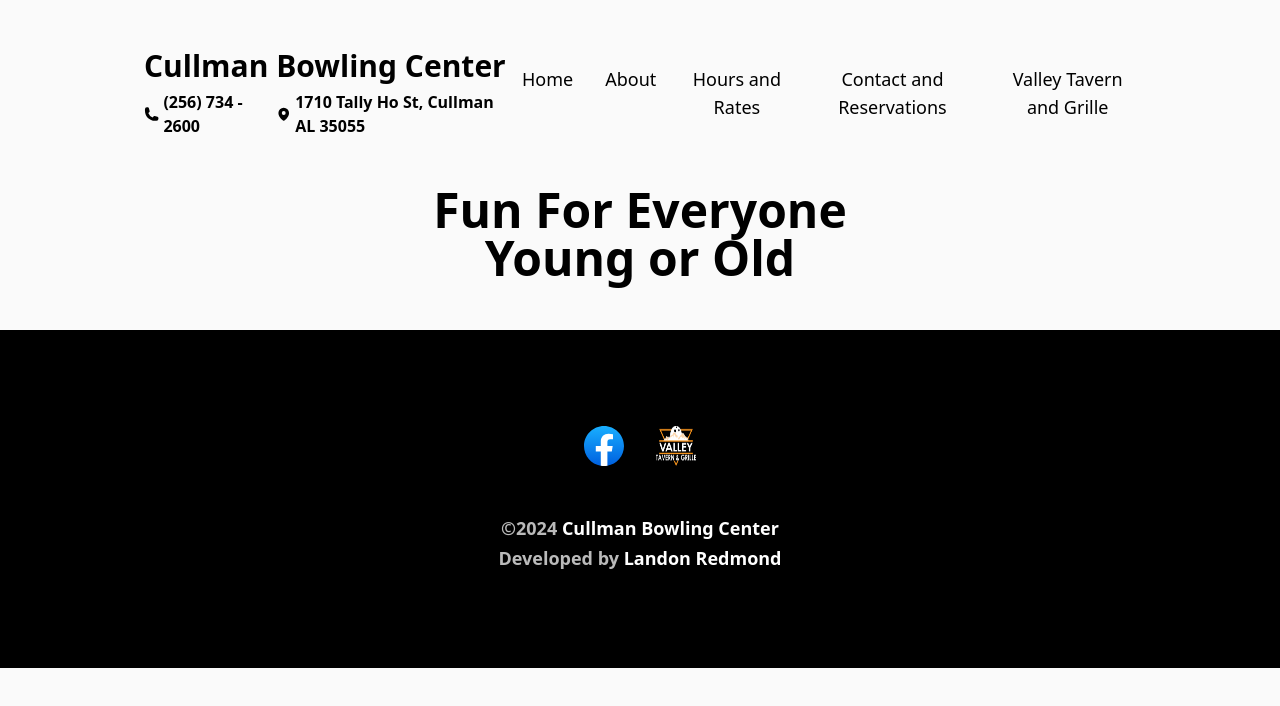
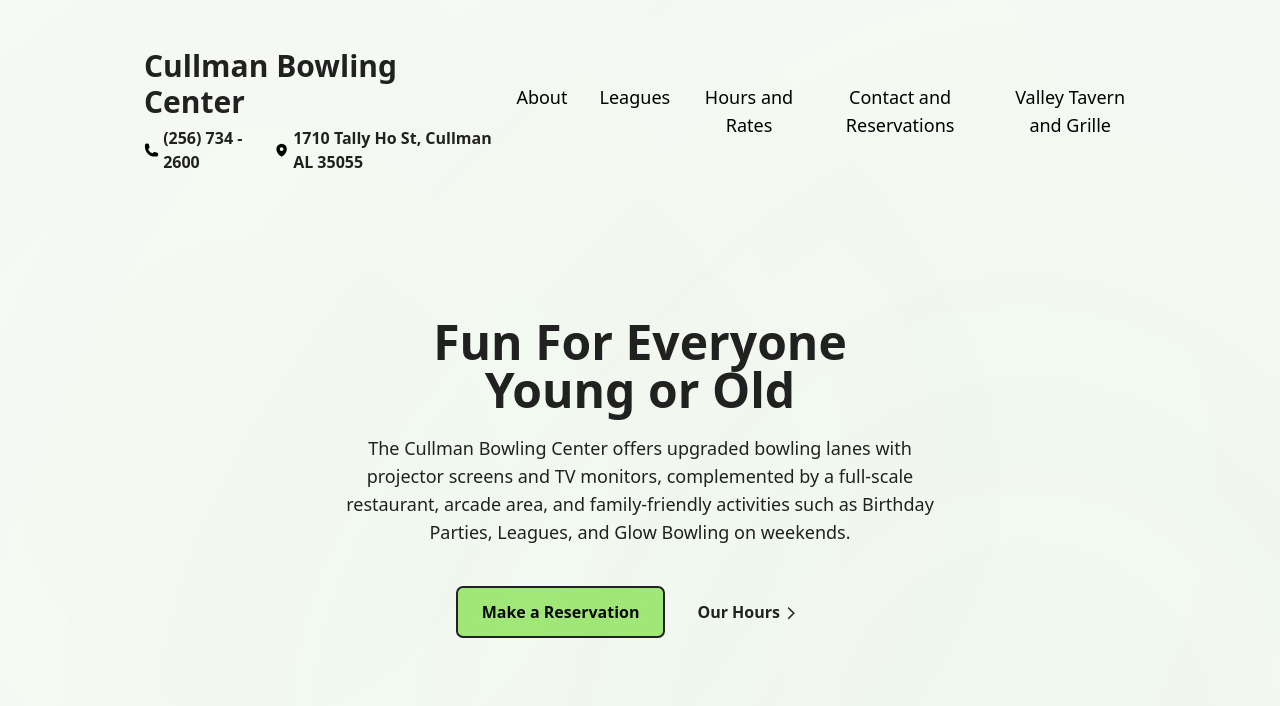
Before and after one commit to Lanred-Dev/cullman-bowling-alley, a SvelteKit app: page / in a window 1280 px wide. Shown: the top 706 px of the page. Built offline with nearby package versions, Linux system fonts and the light colour scheme.

Commit message:
Design improvements and content addition.

```diff
--- a/src/app.css
+++ b/src/app.css
@@ -76,7 +76,7 @@
 @layer components {
     button.primary,
     a.primary {
-        @apply rounded-primary border-primary bg-button-primary bg-opacity-25 px-6 py-3 font-semibold backdrop-blur-md transition-[border-radius] duration-300 hover:rounded-hover;
+        @apply rounded-primary border-primary bg-button-primary bg-opacity-50 px-6 py-3 font-semibold text-primary-950 backdrop-blur-md;
     }
 
     a.secondary {
--- a/src/lib/components/footer.svelte
+++ b/src/lib/components/footer.svelte
@@ -13,15 +13,15 @@
     ];
 </script>
 
-<footer class="flex flex-col w-screen items-center justify-between px-36 py-24 text-lg font-semibold bg-dark text-light mt-12 gap-12">
-    <nav class="flex list-none gap-8 text-base font-medium">
+<footer class="flex flex-col w-screen items-center justify-between px-36 py-24 mt-12 gap-8">
+    <nav class="flex list-none gap-3 text-base font-medium">
         {#each SOCIALS as social}
-            <a href={social.url}><img src={social.icon} alt={social.name} class="aspect-square w-10" /></a>
+            <a href={social.url} class="p-3 bg-secondary-700 rounded-full"><img src={social.icon} alt={social.name} class="aspect-square w-6" /></a>
         {/each}
     </nav>
 
-    <div>
-        <p><span class="text-light-950">©2024</span> Cullman Bowling Center</p>
-        <p class="mt-0.5"><span class="text-light-950">Developed by</span> <a href="https://github.com/Lanred-Dev">Landon Redmond</a></p>
+    <div class="flex gap-4 font-semibold">
+        <p>©2024 Cullman Bowling Center</p>
+        <p>Design by <a href="https://github.com/Lanred-Dev">Landon Redmond</a></p>
     </div>
 </footer>
--- a/src/lib/components/header.svelte
+++ b/src/lib/components/header.svelte
@@ -1,29 +1,29 @@
 <script lang="ts">
     const LINKS = [
         {
-            name: "Home",
-            url: "",
+            name: "About",
+            url: "/",
         },
         {
-            name: "About",
-            url: "",
+            name: "Leagues",
+            url: "/leagues",
         },
         {
             name: "Hours and Rates",
-            url: "",
+            url: "/hours-and-rates",
         },
         {
             name: "Contact and Reservations",
-            url: "",
+            url: "/contact",
         },
         {
             name: "Valley Tavern and Grille",
-            url: "",
+            url: "https://valleytavernandgri.wixsite.com/cullman",
         },
     ];
 </script>
 
-<header class="flex w-full select-none items-center justify-between gap-4 bg-transparent py-12 px-36">
+<header class="flex w-full select-none items-center justify-between gap-4 py-12 px-36">
     <div class="text-left">
         <p class="text-3xl font-bold">Cullman Bowling Center</p>
 
--- /dev/null
+++ b/src/lib/pages/landing/components/section.svelte
@@ -0,0 +1,27 @@
+<script lang="ts">
+    export let id: string;
+    export let title: string;
+    export let description: string;
+    export let actions: { text: string; url: string; type: "primary" | "secondary" }[] = [];
+</script>
+
+<span {id} class="relative" />
+
+<div class="flex h-[80vh] w-screen flex-col items-start justify-center px-[16%] text-left">
+    <h1 class="text-5xl font-bold">{@html title}</h1>
+    <p class="mt-5 max-w-[50%] text-lg">{description}</p>
+
+    <div class="mt-10 flex gap-2">
+        {#each actions as action}
+            <a class="{action.type} flex items-center gap-0.5" href={action.url}>
+                {action.text}
+
+                {#if action.type === "secondary"}
+                    <svg xmlns="http://www.w3.org/2000/svg" fill="#212121" viewBox="0 0 24 24" stroke-width="1" stroke="#212121" class="aspect-square h-[1.15rem] pt-0.5">
+                        <path fill-rule="evenodd" d="M16.28 11.47a.75.75 0 0 1 0 1.06l-7.5 7.5a.75.75 0 0 1-1.06-1.06L14.69 12 7.72 5.03a.75.75 0 0 1 1.06-1.06l7.5 7.5Z" clip-rule="evenodd" />
+                    </svg>
+                {/if}
+            </a>
+        {/each}
+    </div>
+</div>
--- /dev/null
+++ b/src/lib/pages/landing/hero.svelte
@@ -0,0 +1,72 @@
+<div class="relative h-[80vh] w-screen">
+    <div class="absolute left-1/2 top-[15%] flex w-screen -translate-x-1/2 flex-col items-center justify-center px-[16%]">
+        <h1 class="text-5xl font-bold">Fun For Everyone<br />Young or Old</h1>
+        <p class="mt-5 max-w-[70%] text-lg">The Cullman Bowling Center offers upgraded bowling lanes with projector screens and TV monitors, complemented by a full-scale restaurant, arcade area, and family-friendly activities such as Birthday Parties, Leagues, and Glow Bowling on weekends.</p>
+
+        <div class="mt-10 flex gap-2">
+            <a class="primary" href="/contact">Make a Reservation</a>
+
+            <a class="secondary flex gap-0.5 items-center" href="/hours-and-rates">
+                Our Hours
+
+                <svg xmlns="http://www.w3.org/2000/svg" fill="#212121" viewBox="0 0 24 24" stroke-width="1" stroke="#212121" class="aspect-square h-[1.15rem] pt-0.5">
+                    <path fill-rule="evenodd" d="M16.28 11.47a.75.75 0 0 1 0 1.06l-7.5 7.5a.75.75 0 0 1-1.06-1.06L14.69 12 7.72 5.03a.75.75 0 0 1 1.06-1.06l7.5 7.5Z" clip-rule="evenodd" />
+                </svg>
+            </a>
+        </div>
+    </div>
+
+    <div class="background">
+        <div></div>
+        <div></div>
+        <div></div>
+    </div>
+</div>
+
+<style lang="postcss">
+    .background {
+        position: absolute;
+        width: 100%;
+        height: 100%;
+        top: 0;
+        left: 0;
+        display: flex;
+        flex-grow: 1;
+        z-index: -1;
+    }
+
+    .background div {
+        position: absolute;
+        border-radius: 100%;
+        height: 0;
+        filter: blur(240vw);
+        opacity: 0.4;
+    }
+
+    .background div:nth-child(1) {
+        background: linear-gradient(132deg, #4fd400 0%, #4fd500 100%);
+        width: 33%;
+        padding-top: 33%;
+        left: 20%;
+        top: 40%;
+        transform: translateX(-50%) translateY(-50%);
+    }
+
+    .background div:nth-child(2) {
+        background: linear-gradient(132deg, #4fd400 0%, #4fd400 100%);
+        width: 2%;
+        padding-top: 2%;
+        left: 52%;
+        top: 50%;
+        transform: translateX(-50%) translateY(-50%);
+    }
+
+    .background div:nth-child(3) {
+        background: linear-gradient(132deg, #4fd400 0%, #4fd400 100%);
+        width: 47%;
+        padding-top: 47%;
+        left: 80%;
+        top: 80%;
+        transform: translateX(-50%) translateY(-50%);
+    }
+</style>
--- /dev/null
+++ b/src/lib/pages/landing/parties.svelte
@@ -0,0 +1,21 @@
+<script lang="ts">
+    import Section from "./components/section.svelte";
+</script>
+
+<Section
+    id="parties"
+    title="Ready to Celebrate?<br>Book Your Party Now!"
+    description="Is a birthday coming up? Let's make it unforgettable! Book your party with us and experience the ultimate celebration. Our venue offers everything you need for a fantastic time, from exciting activities to delicious food. Get in touch today to start planning!"
+    actions={[
+        {
+            text: "Book now!",
+            type: "primary",
+            url: "/",
+        },
+        {
+            text: "Learn more",
+            type: "secondary",
+            url: "/",
+        },
+    ]}
+/>
--- a/src/routes/(public)/+page.svelte
+++ b/src/routes/(public)/+page.svelte
@@ -1,2 +1,8 @@
-<h1 class="text-5xl font-bold">Fun For Everyone<br>Young or Old</h1>
-<p></p>
+<script lang="ts">
+    import Hero from "$lib/pages/landing/hero.svelte";
+    import Parties from "$lib/pages/landing/parties.svelte";
+</script>
+
+<Hero />
+
+<Parties />
--- a/tailwind.config.js
+++ b/tailwind.config.js
@@ -9,18 +9,18 @@
         extend: {
             colors: {
                 primary: {
-                    DEFAULT: "#000000",
-                    50: "#2E2E2E",
-                    100: "#2B2B2B",
-                    200: "#262626",
-                    300: "#212121",
-                    400: "#1C1C1C",
-                    500: "#171717",
-                    600: "#121212",
-                    700: "#0D0D0D",
-                    800: "#080808",
-                    900: "#030303",
-                    950: "#000000",
+                    DEFAULT: "#212121",
+                    50: "#343434",
+                    100: "#333333",
+                    200: "#303030",
+                    300: "#2E2E2E",
+                    400: "#2B2B2B",
+                    500: "#292929",
+                    600: "#262626",
+                    700: "#242424",
+                    800: "#212121",
+                    900: "#121212",
+                    950: "#0A0A0A",
                 },
                 light: {
                     DEFAULT: "#FFFFFF",
@@ -42,6 +42,7 @@
             },
 
             backgroundColor: {
+                brand: "#4fd500",
                 primary: "#fafafa",
                 secondary: {
                     DEFAULT: "#212121",
@@ -59,7 +60,7 @@
                 },
                 dark: "#000000",
                 button: {
-                    primary: "#ff4747",
+                    primary: "#4fd500",
                     secondary: "#fff837",
                 },
             },
@@ -73,12 +74,7 @@
             },
 
             borderRadius: {
-                primary: "10px",
-                hover: "25px",
-            },
-
-            transitionTimingFunction: {
-                cubic: "cubic-bezier(0.65, 0, 0.35, 1)",
+                primary: "7px",
             },
         },
     },
```
Also changed, not shown: static/icons/facebook.svg.
